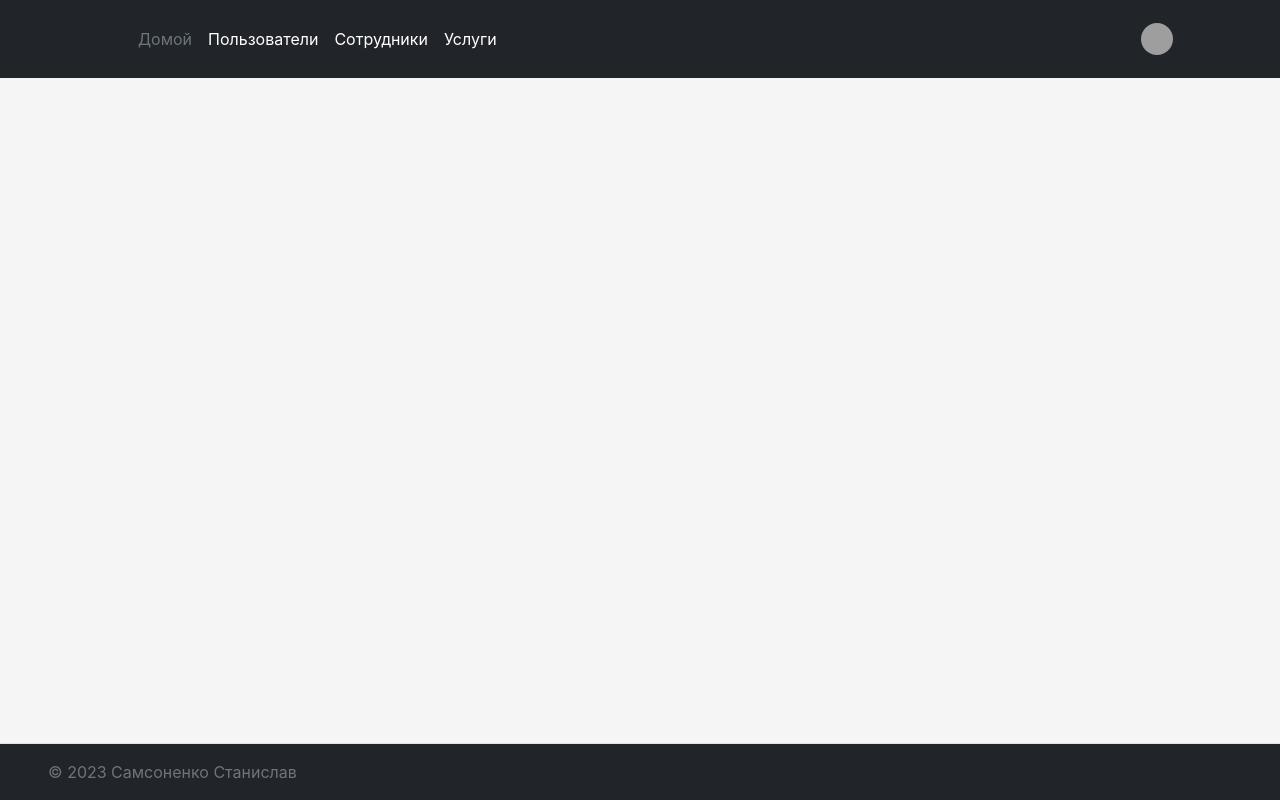
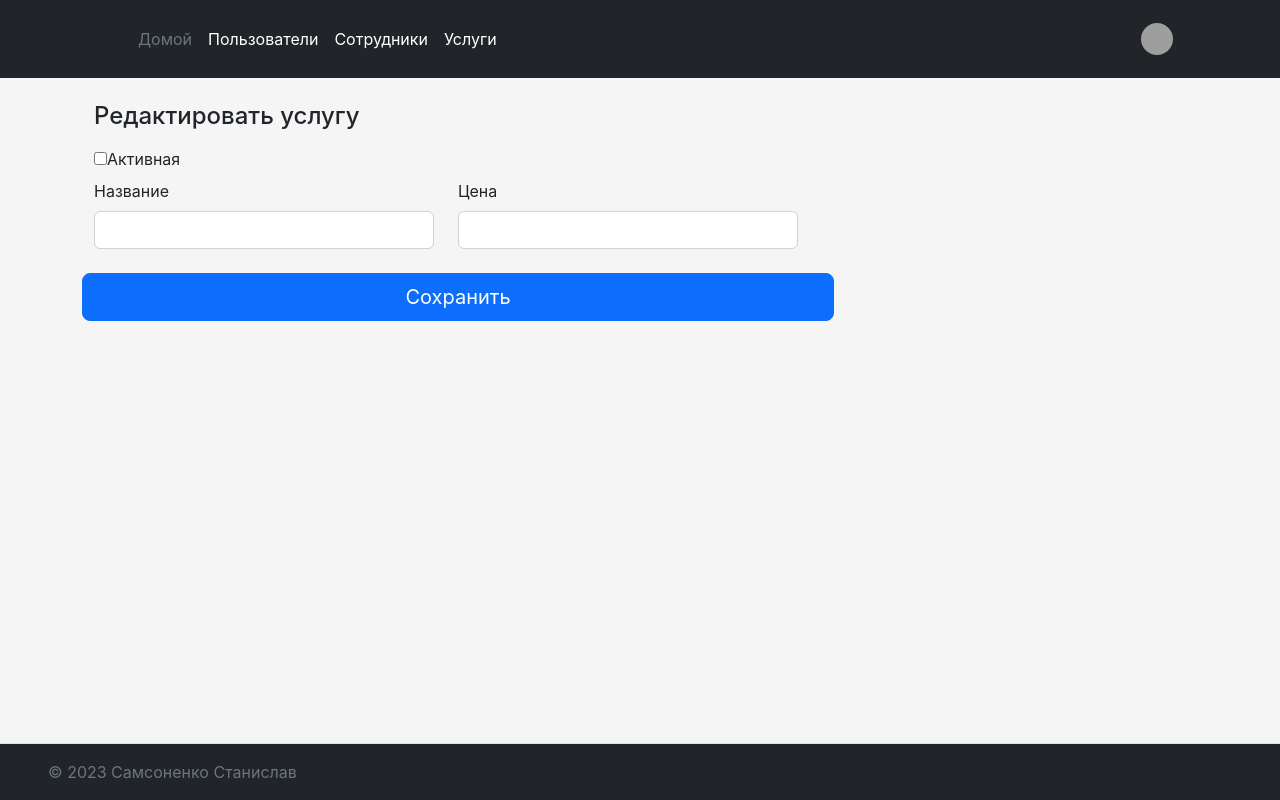
Before and after one commit to Samsonenko-Stanislav/Dental_clinic_coursework, a React (Create React App) app in the folder client/front-end/: page /good/edit/1 in a window 1280 px wide. Built offline with nearby package versions, Linux system fonts and the light colour scheme; grey boxes are pictures that could not be loaded.

Commit message:
Add Good Edit Good new Pages

```diff
--- a/client/front-end/src/App.js
+++ b/client/front-end/src/App.js
@@ -14,11 +14,13 @@ import Users from './pages/Users';
 import AppointmentsAdd from './pages/AppoimentsAdd';
 import Goods from './pages/Goods';
 import { UserContextContextProvider } from './UserContext';
-import './App.css';
-import 'bootstrap/dist/css/bootstrap.min.css';
 import AddNewUser from './pages/AddNewUser';
 import AddEmployee from './pages/AddEmployee';
 import EditEmployee from './pages/EditEmployee';
+import GoodEdit from './pages/GoodEdit';
+import GoodNew from './pages/GoodNew';
+import './App.css';
+import 'bootstrap/dist/css/bootstrap.min.css';
 
 const App = () => {
   return (
@@ -41,6 +43,8 @@ const App = () => {
             <Route path='/user' element={<Users />} />
             <Route path='/user/new' element={<AddNewUser />} />
             <Route path='/good' element={<Goods />} />
+            <Route path='/good/new' element={<GoodNew />} />
+            <Route path='/good/edit/:id' element={<GoodEdit />} />
           </Routes>
         </div>
         <Footer />
--- a/client/front-end/src/pages/EditEmployee.js
+++ b/client/front-end/src/pages/EditEmployee.js
@@ -1,7 +1,7 @@
 import React, { useState } from 'react';
 import { useParams } from 'react-router-dom';
 
-const EditEmployee = (props) => {
+const EditEmployee = () => {
   const params = useParams()
   const [employee, setEmployee]= useState({})
 
--- /dev/null
+++ b/client/front-end/src/pages/GoodEdit.js
@@ -0,0 +1,72 @@
+import React ,{ useState }from 'react';
+import { useParams } from 'react-router-dom';
+
+const GoodEdit = () => {
+  const params = useParams()
+  const [good, setGood]= useState({})
+
+  const handleSubmit = (event) => {
+    event.preventDefault();
+
+    // Perform form submission logic here
+  };
+
+  return (
+    <div className="container">
+      <div className="col-md-7 col-lg-8">
+        <h4 className="mb-3">Редактировать услугу</h4>
+        <form  onSubmit={handleSubmit}>
+          <div className="row">
+            <div className="col-3">
+              <input
+                type="checkbox"
+                name="active"
+                id="active"
+                defaultChecked={good.active}
+              />
+              <label htmlFor="active" className="form-label">
+                Активная
+              </label>
+            </div>
+            <div className="row col-12">
+              <div className="col-6">
+                <label htmlFor="name" className="form-label">
+                  Название
+                </label>
+                <input
+                  type="text"
+                  name="name"
+                  className="form-control"
+                  id="name"
+                  required
+                  defaultValue={good.name}
+                />
+              </div>
+              <div className="col-6">
+                <label htmlFor="price" className="form-label">
+                  Цена
+                </label>
+                <input
+                  type="number"
+                  step="0.01"
+                  name="price"
+                  className="form-control"
+                  id="price"
+                  required
+                  defaultValue={good.price}
+                />
+              </div>
+            </div>
+            <input type="hidden" name="goodId" value={good.id} />
+            <button className="w-100 btn btn-primary btn-lg my-4" type="submit">
+              Сохранить
+            </button>
+          </div>
+        </form>
+      </div>
+    </div>
+  );
+}
+
+
+export default GoodEdit;
--- /dev/null
+++ b/client/front-end/src/pages/GoodNew.js
@@ -0,0 +1,40 @@
+import React from 'react';
+
+const GoodNew = () => {
+  const handleSubmit = (event) => {
+    event.preventDefault();
+
+    // Perform form submission logic here
+  };
+
+  return (
+    <div className="container">
+      <div className="col-md-7 col-lg-8">
+        <h4 className="mb-3">Создать новую услугу</h4>
+        <form onSubmit={handleSubmit}>
+          <div className="row">
+            <div className="row col-12">
+              <div className="col-6">
+                <label htmlFor="name" className="form-label">
+                  Название
+                </label>
+                <input type="text" name="name" className="form-control" id="name" required />
+              </div>
+              <div className="col-6">
+                <label htmlFor="price" className="form-label">
+                  Цена
+                </label>
+                <input type="number" step="0.01" name="price" className="form-control" id="price" required />
+              </div>
+            </div>
+            <button className="w-100 btn btn-primary btn-lg my-4" type="submit">
+              Создать
+            </button>
+          </div>
+        </form>
+      </div>
+    </div>
+  );
+}
+
+export default GoodNew;
--- a/client/front-end/src/pages/Goods.js
+++ b/client/front-end/src/pages/Goods.js
@@ -39,7 +39,7 @@ const Goods = () => {
                   {good.name}
                 </strong>
                 <div className='mb-1 text-muted'>{good.price}</div>
-                <Link to={`/good/${good.id}`} className='stretched-link'>
+                <Link to={`/good/edit/${good.id}`} className='stretched-link'>
                   Редактировать
                 </Link>
               </div>
```
